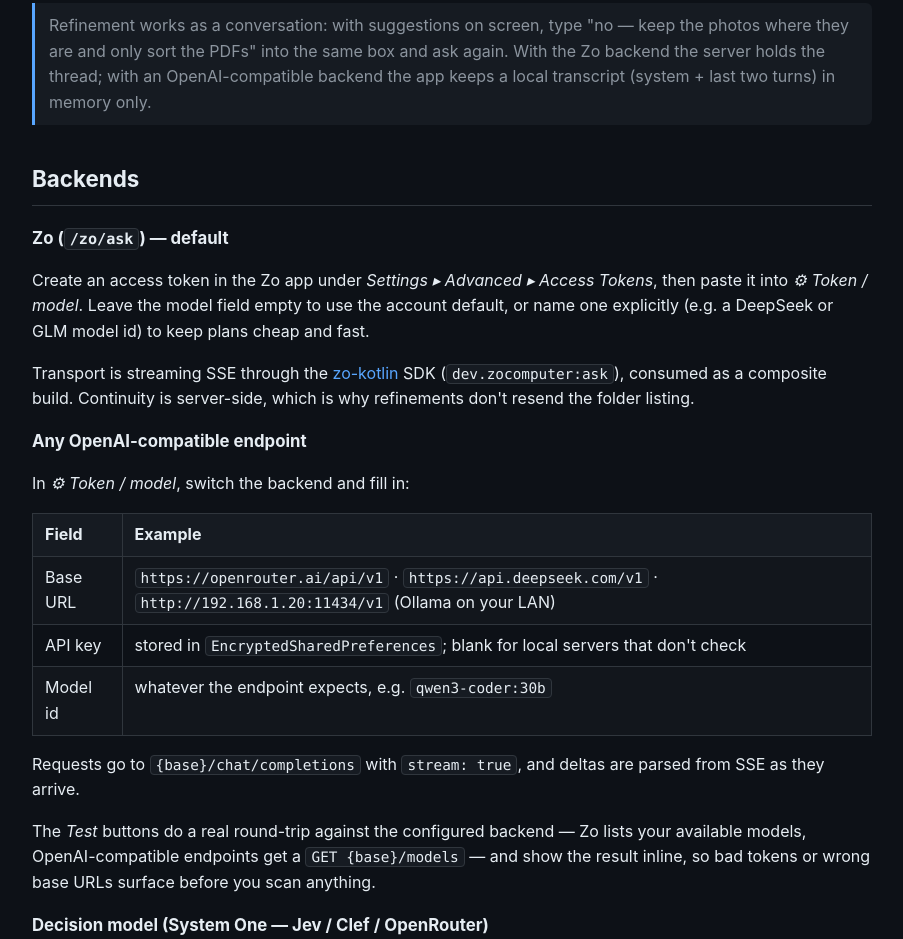
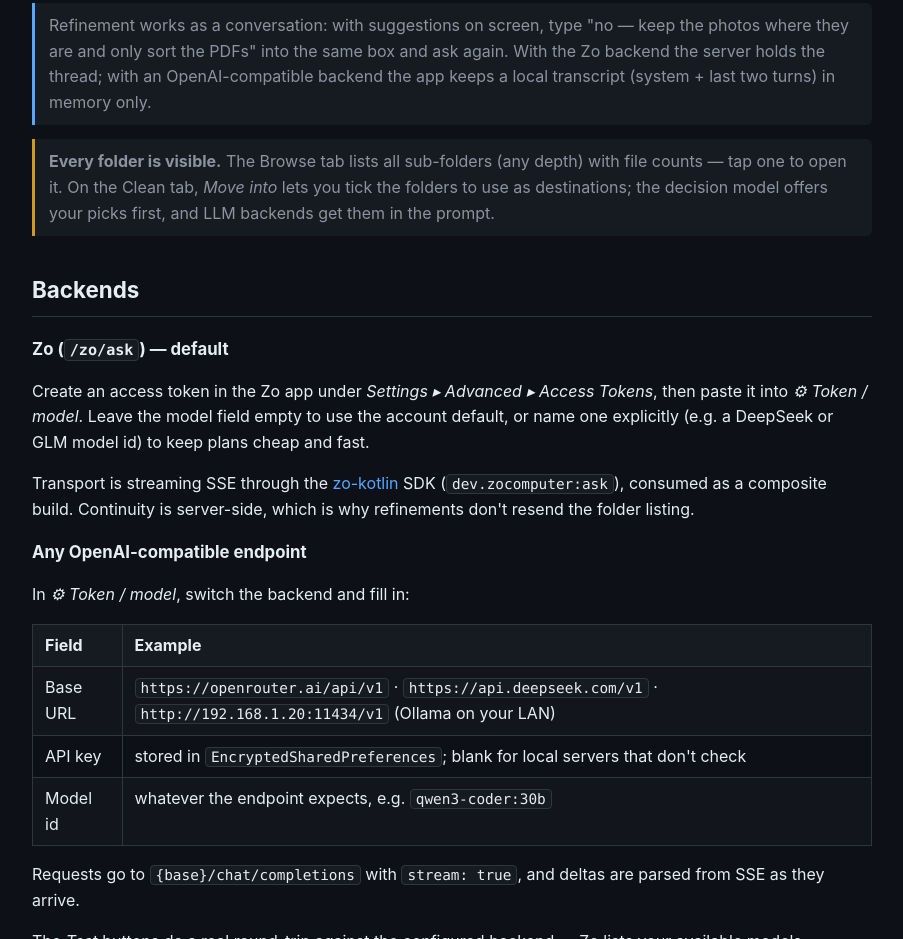
Before and after one commit to LogicIncZo/ozhungu, a plain HTML site: page docs/guide.html in a window 1280 px wide. Shown: the part 808-1747 px from the top of the page, without its empty margins (188-1091 px from the left). Drawn offline with Linux system fonts and the light colour scheme.

Commit message:
docs: move folder-visibility note into first-run section

```diff
--- a/docs/guide.html
+++ b/docs/guide.html
@@ -47,6 +47,10 @@
     <li><strong>Apply N</strong> on the sticky bottom bar, then <strong>Undo</strong> if you don't like the result.</li>
   </ol>
   <div class="note">Refinement works as a conversation: with suggestions on screen, type "no — keep the photos where they are and only sort the PDFs" into the same box and ask again. With the Zo backend the server holds the thread; with an OpenAI-compatible backend the app keeps a local transcript (system + last two turns) in memory only.</div>
+  <div class="warnbox"><strong>Every folder is visible.</strong> The Browse tab lists all
+  sub-folders (any depth) with file counts — tap one to open it. On the Clean tab,
+  <em>Move into</em> lets you tick the folders to use as destinations; the decision model
+  offers your picks first, and LLM backends get them in the prompt.</div>
 </section>
 
 <section id="backends">
```
